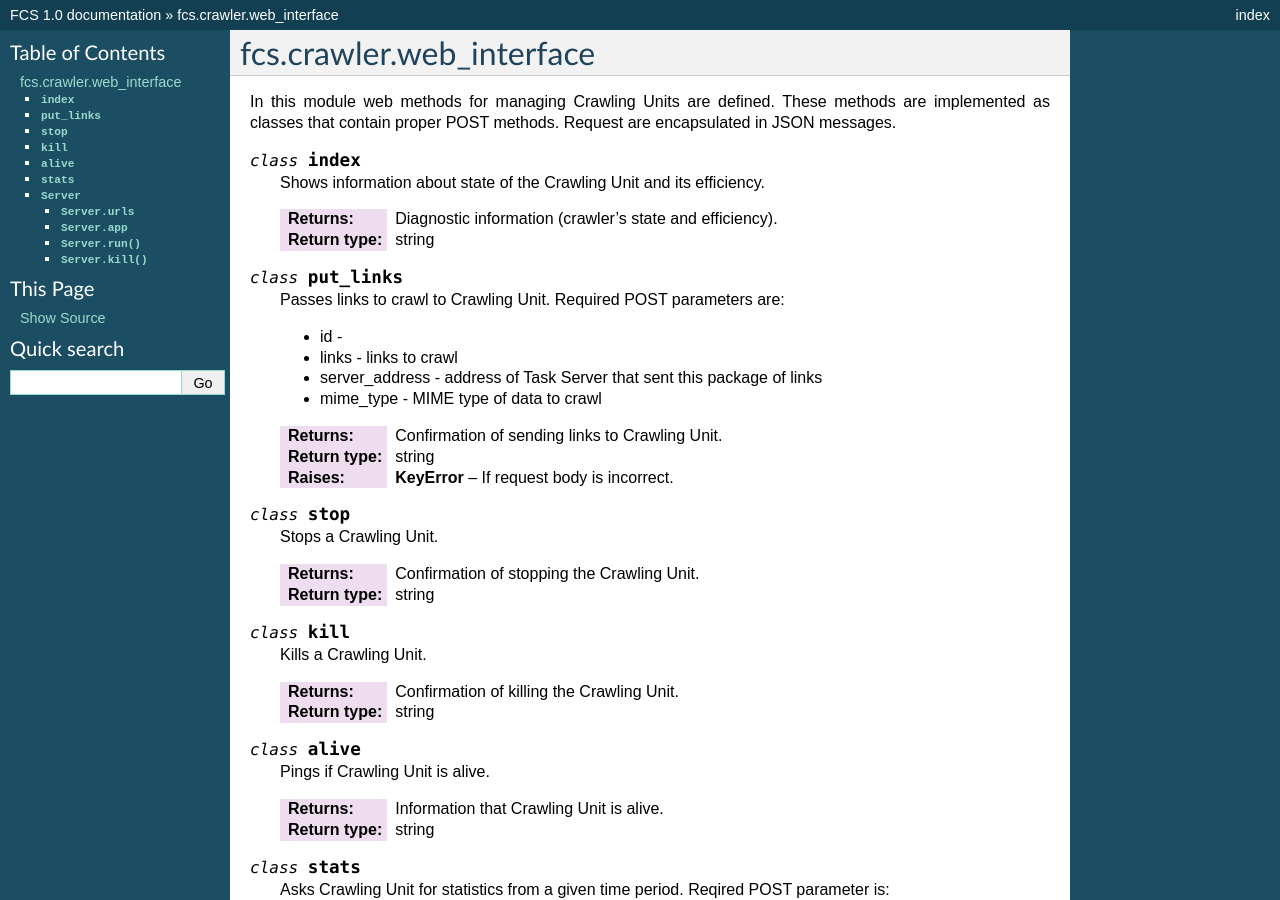
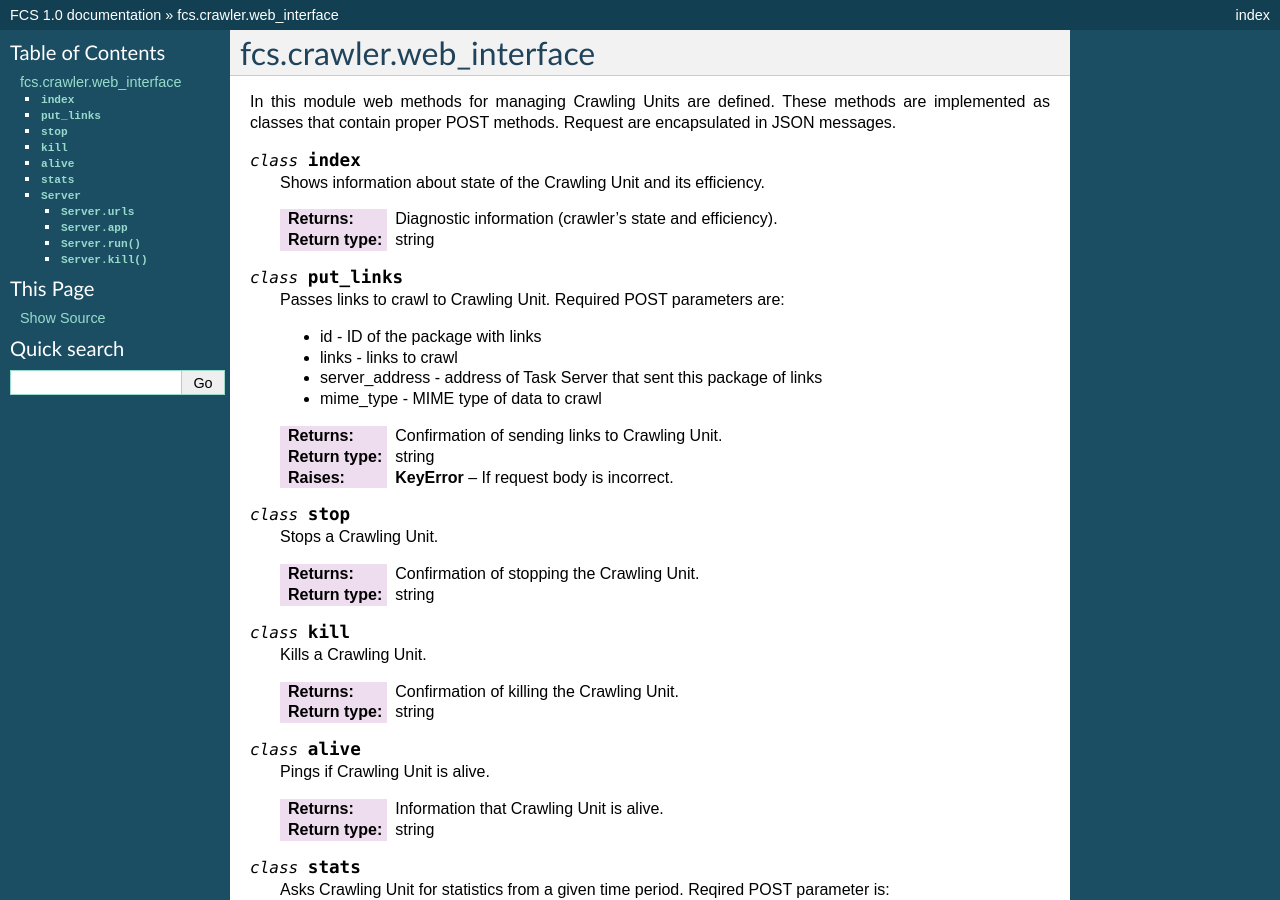
Before and after one commit to agh-glk/fcs, a Sphinx documentation site: the page built from docs/source/crawler/web_interface.rst, in a window 1280 px wide and 900 px high. Built offline with Sphinx 7.4.7, drawn with Linux system fonts in a browser that asks for light colours; formulas are drawn with MathJax 3.

Commit message:
[NT] Edit

```diff
--- a/docs/source/crawler/web_interface.rst
+++ b/docs/source/crawler/web_interface.rst
@@ -17,7 +17,7 @@ In this module web methods for managing Crawling Units are defined. These method
 
    Passes links to crawl to Crawling Unit. Required POST parameters are:
 
-   * id -
+   * id - ID of the package with links
    * links - links to crawl
    * server_address - address of Task Server that sent this package of links
    * mime_type - MIME type of data to crawl
```
